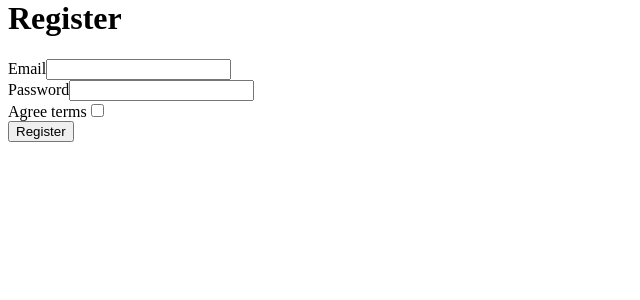
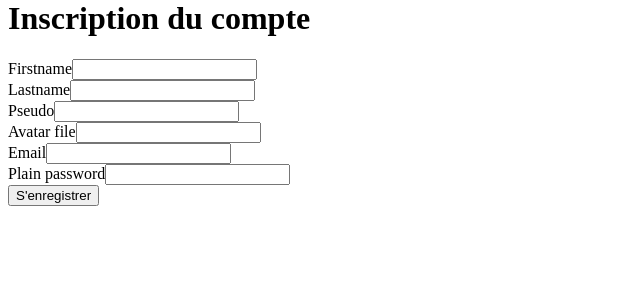
Before and after one commit to baloolc/checkpoint-4, a Symfony app: template templates/registration/register.html.twig in a window 1280 px wide. Shown: the part 21-321 px from the top of the page, without its empty margins (0-640 px from the left). Run offline with Twig, Linux system fonts and the light colour scheme; the template is opened without the code that fills it, so the values that code supplies are empty; form fields are guessed from the names that the template uses; some libraries are stand-ins or nearby versions.

Commit message:
register ok

```diff
--- a/templates/base.html.twig
+++ b/templates/base.html.twig
@@ -15,6 +15,9 @@
 	<body class="d-flex flex-column bg-light">
 		<header>
 			{% block navbar %}{% endblock %}
+			{% block flashes %}
+				{% include 'component/_flashes.html.twig'%}
+			{% endblock %}
 		</header>
 		<main>
 			<div class="flex-grow-1"> {% block body %}{% endblock %}
--- /dev/null
+++ b/templates/component/_flashes.html.twig
@@ -0,0 +1,17 @@
+{% for label, messages in app.flashes %}
+	{% for message in messages %}
+		<div class="d-flex flex-column align-items-center mt-2">
+			{% if label == 'success' %}
+				<div class="bg-light shadow-sm text-{{label}} alert alert-{{ label }}">
+					<i class="bi bi-check-circle"></i>
+					{{ message}}
+				</div>
+			{% else %}
+				<div class="bg-light shadow-sm text-{{label}} alert alert-{{ label }}">
+					<i class="bi bi-exclamation-triangle"></i>
+					{{ message}}
+				</div>
+			{% endif %}
+		</div>
+	{% endfor %}
+{% endfor %}
--- a/templates/component/_navbar.html.twig
+++ b/templates/component/_navbar.html.twig
@@ -22,7 +22,7 @@
 				{% else %}
 				<a class="nav-item nav-link text-secondary px-md-4 fs-4" href="{{ path('login') }}">Connexion</a>
 				{% endif %}
-				<a class="nav-item nav-link text-secondary px-md-4 fs-4" href="#">Inscription</a>
+				<a class="nav-item nav-link text-secondary px-md-4 fs-4" href="{{ path('register')}}">Inscription</a>
 			</div>
 		</div>
 	</div>
--- a/templates/registration/register.html.twig
+++ b/templates/registration/register.html.twig
@@ -1,21 +1,38 @@
 {% extends 'base.html.twig' %}
 
-{% block title %}Register{% endblock %}
+{% block title %}Register
+{% endblock %}
 
 {% block body %}
-    {% for flash_error in app.flashes('verify_email_error') %}
-        <div class="alert alert-danger" role="alert">{{ flash_error }}</div>
-    {% endfor %}
+	<h1 class="d-flex justify-content-center mt-5 mb-5">Inscription du compte</h1>
+	{% for flash_error in app.flashes('verify_email_error') %}
+		<div class="alert alert-danger" role="alert">{{ flash_error }}</div>
+	{% endfor %}
 
-    <h1>Register</h1>
-
-    {{ form_start(registrationForm) }}
-        {{ form_row(registrationForm.email) }}
-        {{ form_row(registrationForm.plainPassword, {
-            label: 'Password'
-        }) }}
-        {{ form_row(registrationForm.agreeTerms) }}
-
-        <button type="submit" class="btn">Register</button>
-    {{ form_end(registrationForm) }}
+	{{ form_start(registrationForm) }}
+	<div class="container shadow bg-light rounded d-flex flex-column align-items-center col-lg-5 col-10 mb-4">
+		<div class="align-items-center col-md-6 mt-4 fs-5 w-75">
+			{{ form_row(registrationForm.firstname, {'attr':{'class':'form-control border-dark'}}) }}
+		</div>
+		<div class="align-items-center col-md-6 mt-3 fs-5 w-75">
+			{{ form_row(registrationForm.lastname, {'attr':{'class':'form-control border-dark'}}) }}
+		</div>
+		<div class="align-items-center col-md-6 mt-3 fs-5 w-75">
+			{{ form_row(registrationForm.pseudo, {'attr':{'class':'form-control border-dark'}}) }}
+		</div>
+		<div class="align-items-center col-md-6 mt-3 fs-5 w-75">
+			{{ form_row(registrationForm.avatarFile, {'attr':{'class':'form-control border-dark'}}) }}
+		</div>
+		<div class="align-items-center col-md-6 mt-3 fs-5 w-75">
+			{{ form_row(registrationForm.email, {'attr':{'class':'form-control border-dark'}}) }}
+		</div>
+		<div class="align-items-center col-md-6 mt-3 fs-5 w-75">
+			{{ form_row(registrationForm.plainPassword, {'attr':{'class':'form-control border-dark'}}) }}
+		</div>
+		<div class="d-flex justify-content-center my-4">
+			<button type="submit" class="btn btn-outline-secondary text-dark mb-3 fs-5 border-2 fw-bold">
+				<i class="bi bi-person-badge-fill me-2"></i>S'enregistrer</button>
+		</div>
+	</div>
+	{{ form_end(registrationForm) }}
 {% endblock %}
```
Also changed, not shown: src/Controller/RegistrationController.php (+6 -6 lines), src/Form/RegistrationFormType.php (+32 -15 lines), templates/registration/confirmation_email.html.twig (+5 -5 lines).
